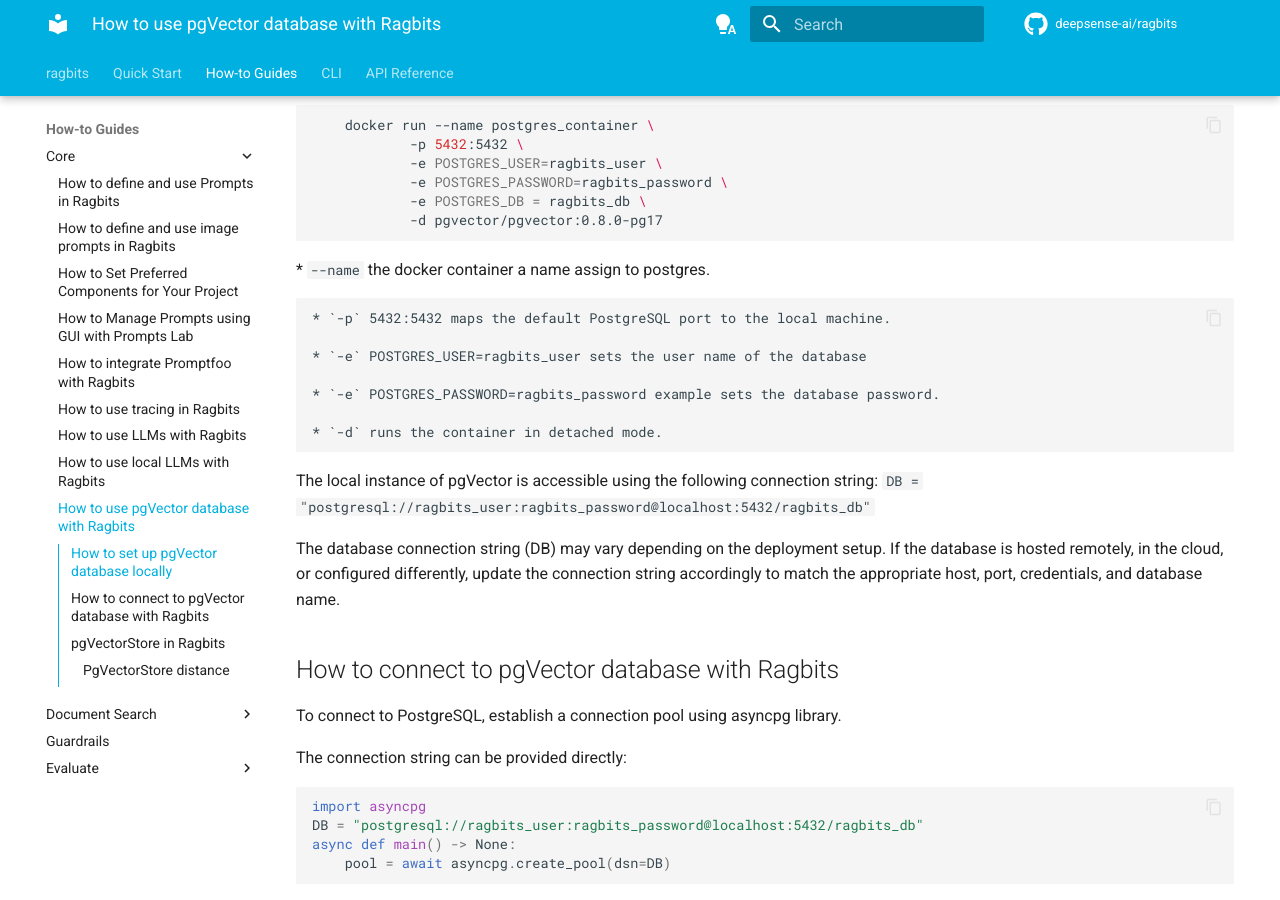
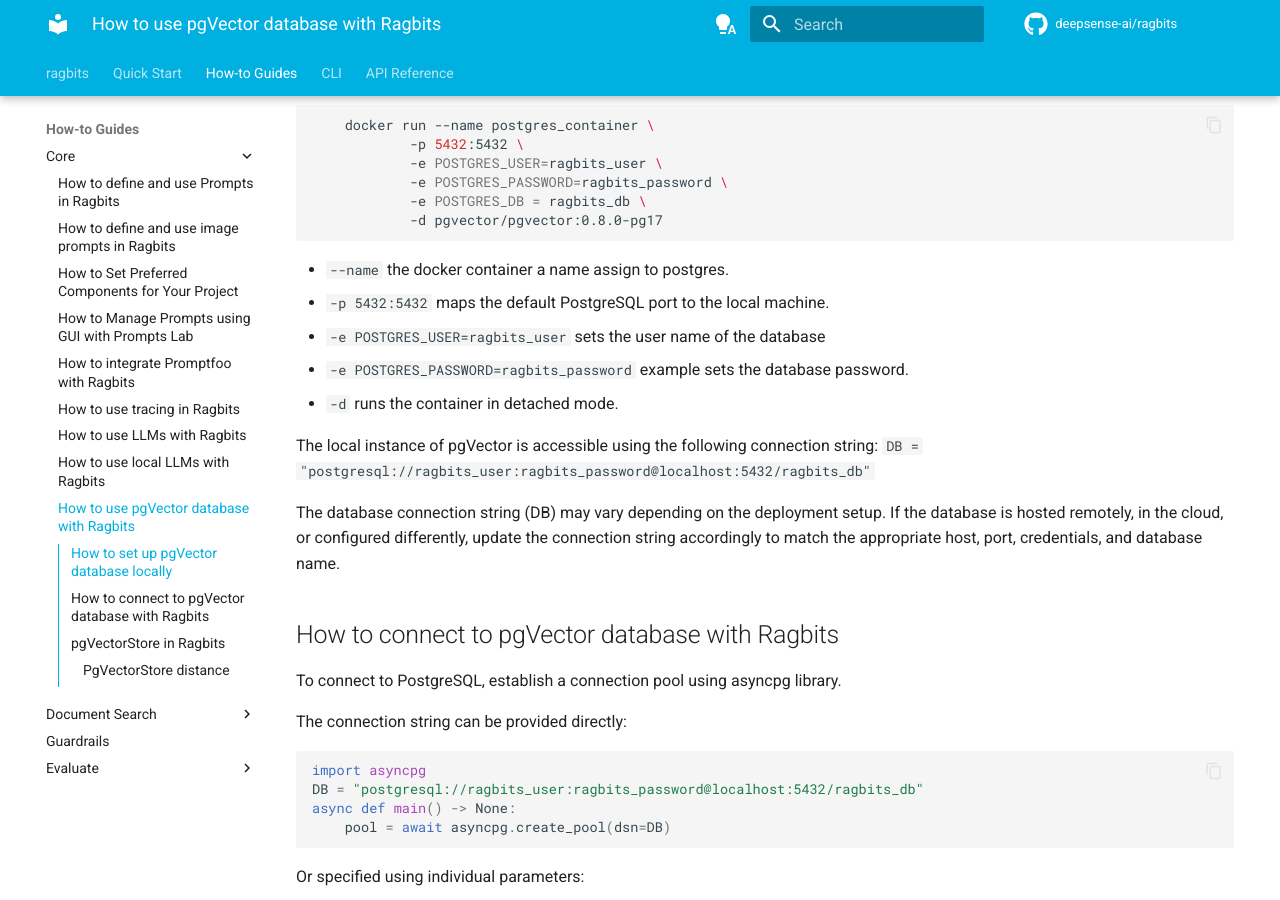
Before and after one commit to deepsense-ai/ragbits, an MkDocs documentation site: the page built from docs/how-to/core/use_pgVector_store.md, in a window 1280 px wide and 900 px high, scrolled down 306 px. Built offline with MkDocs 1.6.1 and Material for MkDocs 9.7.7, drawn with Linux system fonts in a browser that asks for light colours; comment, search, counter and statistics services are not loaded.

````diff
--- a/docs/how-to/core/use_pgVector_store.md
+++ b/docs/how-to/core/use_pgVector_store.md
@@ -17,15 +17,12 @@ To run a local instance of pgVector, use Docker to pull and start the database c
             -e POSTGRES_DB = ragbits_db \
             -d pgvector/pgvector:0.8.0-pg17
 ```
-    * `--name` the docker container a name assign to postgres.
 
-    * `-p` 5432:5432 maps the default PostgreSQL port to the local machine.
-
-    * `-e` POSTGRES_USER=ragbits_user sets the user name of the database
-
-    * `-e` POSTGRES_PASSWORD=ragbits_password example sets the database password.
-
-    * `-d` runs the container in detached mode.
+* `--name` the docker container a name assign to postgres.
+* `-p 5432:5432` maps the default PostgreSQL port to the local machine.
+* `-e POSTGRES_USER=ragbits_user` sets the user name of the database
+* `-e POSTGRES_PASSWORD=ragbits_password` example sets the database password.
+* `-d` runs the container in detached mode.
 
 The local instance of pgVector is accessible using the following connection string:
 ```DB = "postgresql://ragbits_user:ragbits_password@localhost:5432/ragbits_db"```
````
